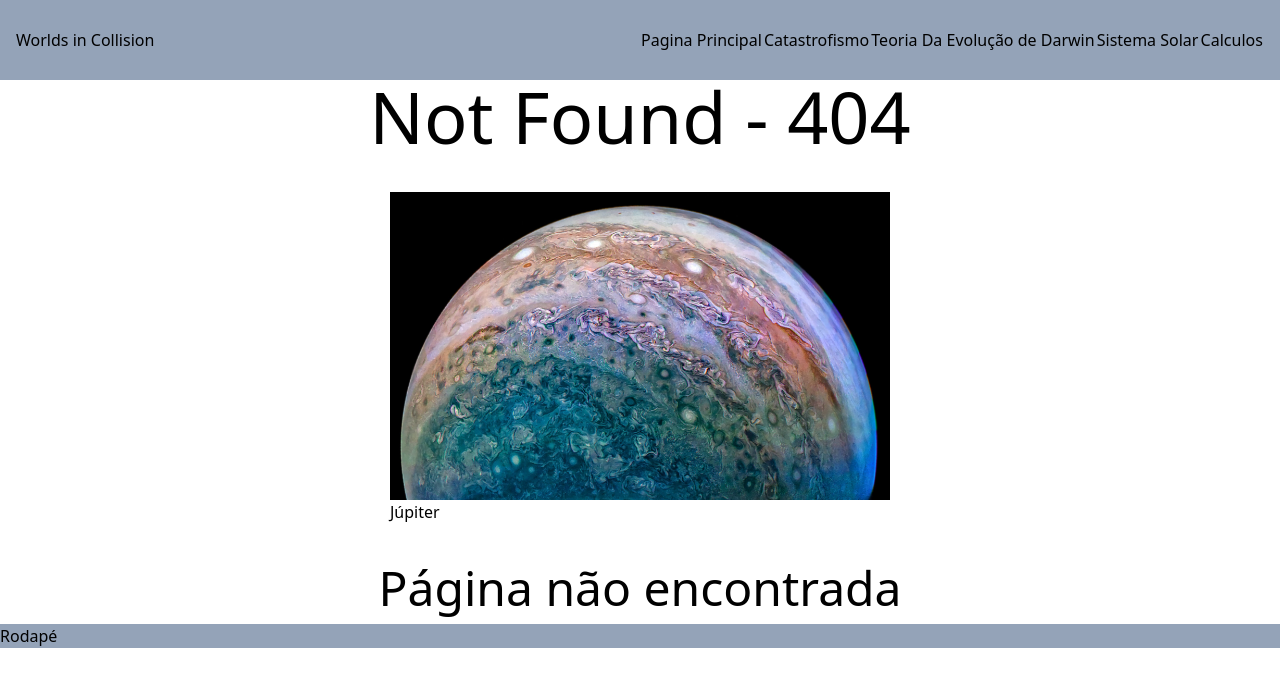
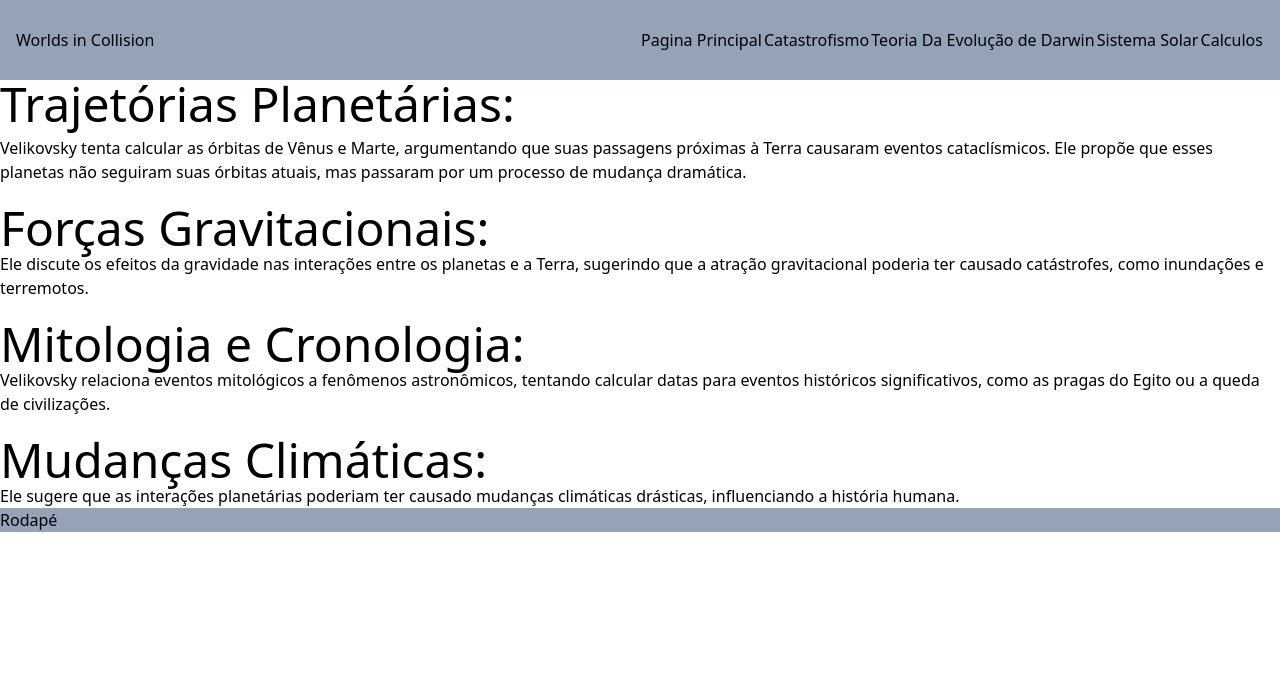
Before and after one commit to gustavodscruz/worlds-in-a-coliision, a Next.js app: page /calculos in a window 1280 px wide. Before the commit this address had no page. Shown: the top 686 px of the page. Built offline with nearby package versions, Linux system fonts and the light colour scheme.

Commit message:
Estruturahtml calculos feita e estilização de fontes iniciada

```diff
--- /dev/null
+++ b/src/app/calculos/page.tsx
@@ -0,0 +1,25 @@
+
+export default function Calculos() {
+    return (
+        <div className="flex gap-5 flex-col">
+            <div className="flex flex-col gap-2">
+                <h1 className="text-5xl">Trajetórias Planetárias:</h1>
+                <p>Velikovsky tenta calcular as órbitas de Vênus e Marte, argumentando que suas passagens próximas à Terra causaram eventos cataclísmicos. Ele propõe que esses planetas não seguiram suas órbitas atuais, mas passaram por um processo de mudança dramática.</p>
+            </div>
+            <div>
+                <h1 className="text-5xl">Forças Gravitacionais:</h1>
+                <p>Ele discute os efeitos da gravidade nas interações entre os planetas e a Terra, sugerindo que a atração gravitacional poderia ter causado catástrofes, como inundações e terremotos.</p>
+            </div>
+            <div>
+                <h1 className="text-5xl">Mitologia e Cronologia:</h1>
+                <p>Velikovsky relaciona eventos mitológicos a fenômenos astronômicos, tentando calcular datas para eventos históricos significativos, como as pragas do Egito ou a queda de civilizações.</p>
+            </div>
+            <div>
+                <h1 className="text-5xl">Mudanças Climáticas:</h1>
+                <p>Ele sugere que as interações planetárias poderiam ter causado mudanças climáticas drásticas, influenciando a história humana.</p>
+            </div>
+
+        </div>
+
+    )
+}
--- a/src/components/Menu/Menu.tsx
+++ b/src/components/Menu/Menu.tsx
@@ -1,14 +1,14 @@
 import Link from "next/link"
 
-const Menu = ()=>{
+const Menu = () => {
 
-    return(
+    return (
         <nav className="flex w-1/2 flex-row justify-around">
             <Link href={"/"}>Pagina Principal</Link>
             <Link href={"/catastrofismo"}>Catastrofismo</Link>
             <Link href={"/darwin"}>Teoria Da Evolução de Darwin</Link>
             <Link href={"/sistema"}>Sistema Solar</Link>
-            <Link href={"/calculo"}>Calculos</Link>
+            <Link href={"/calculos"}>Calculos</Link>
         </nav>
     )
 }
```
